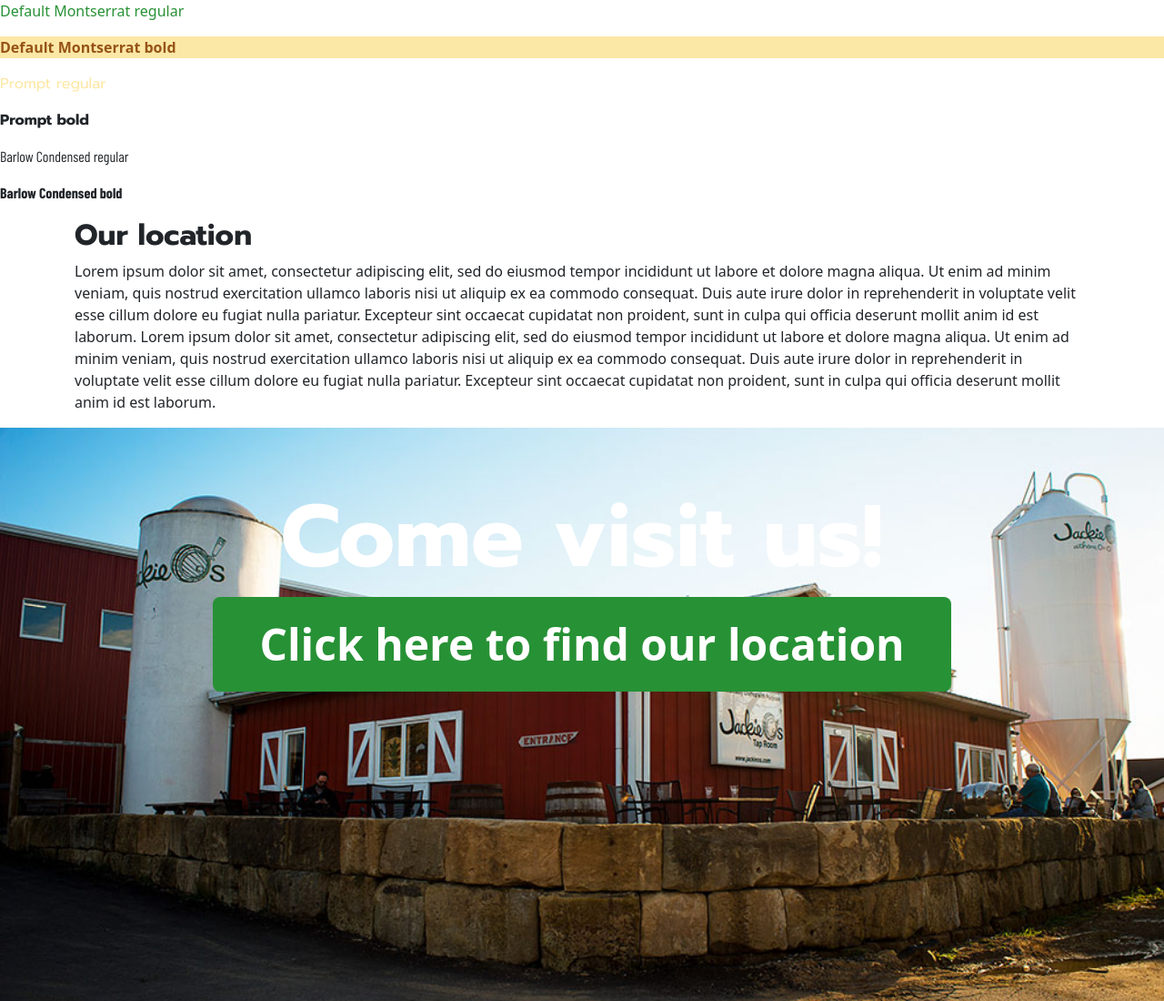
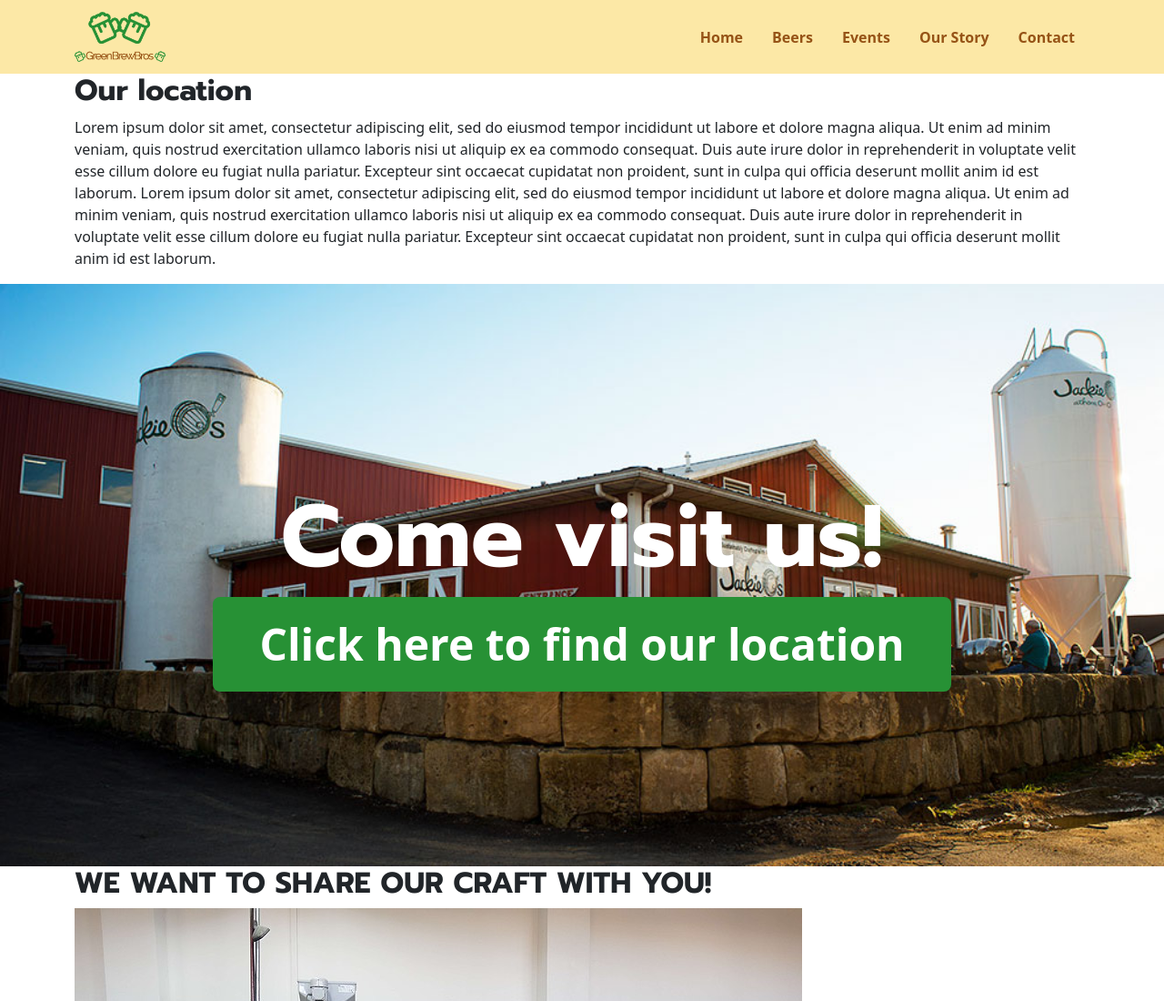
Before and after one commit to alyamkin/jAbbottWebDesignGreenBrewBros, a website: page ourStory.html in a window 1280 px wide. Shown: the top 1100 px of the page at 91% size. Drawn offline with nearby package versions, Linux system fonts and the light colour scheme.

Commit message:
*with nav

```diff
--- a/ourStory.html
+++ b/ourStory.html
@@ -40,16 +40,53 @@
     <title>GreenBrewBros Microbrewery</title>
   </head>
   <body>
-    <p class="montReg text-primary-green">Default Montserrat regular</p>
-    <p class="montBold text-primary-brown bg-primary-lightBrown">
-      Default Montserrat bold
-    </p>
-    <p class="promptReg text-primary-lightBrown">Prompt regular</p>
-    <p class="promptBold">Prompt bold</p>
-    <p class="barlowReg">Barlow Condensed regular</p>
-    <p class="barlowBold">Barlow Condensed bold</p>
 
+          <!-- ----------------------------------------NAVBAR-------------------------------------- -->
 
+    <nav class="navbar navbar-expand-md navbar-light bg-primary-lightBrown">
+        <div class="container">
+          <a class="navbar-brand" href="#"
+            ><img
+              src="img/logo_transparent.png"
+              alt="Green Brewery Brothers logo"
+              width="100"
+          /></a>
+          <button
+            class="navbar-toggler"
+            type="button"
+            data-bs-toggle="collapse"
+            data-bs-target="#navbarSupportedContent"
+            aria-controls="navbarSupportedContent"
+            aria-expanded="false"
+            aria-label="Toggle navigation"
+          >
+            <span class="navbar-toggler-icon"></span>
+          </button>
+          <div class="collapse navbar-collapse" id="navbarSupportedContent">
+            <ul class="navbar-nav ms-auto mb-2 mb-lg-0">
+              <li class="nav-item">
+                <a class="nav-link px-3" href="index.html">Home</a>
+              </li>
+              <li class="nav-item">
+                <a class="nav-link px-3" href="beers.html">Beers</a>
+              </li>
+              <li class="nav-item">
+                <a class="nav-link px-3" aria-current="page" href="Events.html"
+                  >Events</a
+                >
+              </li>
+              <li class="nav-item">
+                <a class="nav-link px-3" href="ourstory.html">Our Story</a>
+              </li>
+              <li class="nav-item">
+                <a class="nav-link px-3" href="contact.html">Contact</a>
+              </li>
+            </ul>
+          </div>
+        </div>
+      </nav>
+
+            <!-- ----------------------------------------OUR LOCATION-------------------------------------- -->
 
     <div class="container">
 
```
